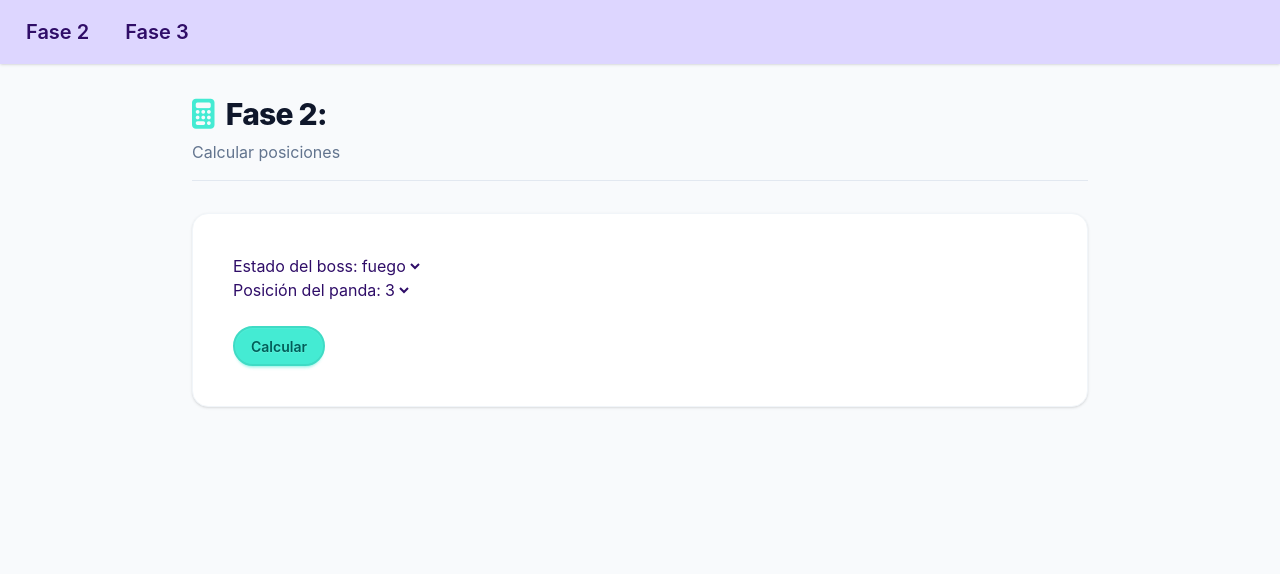
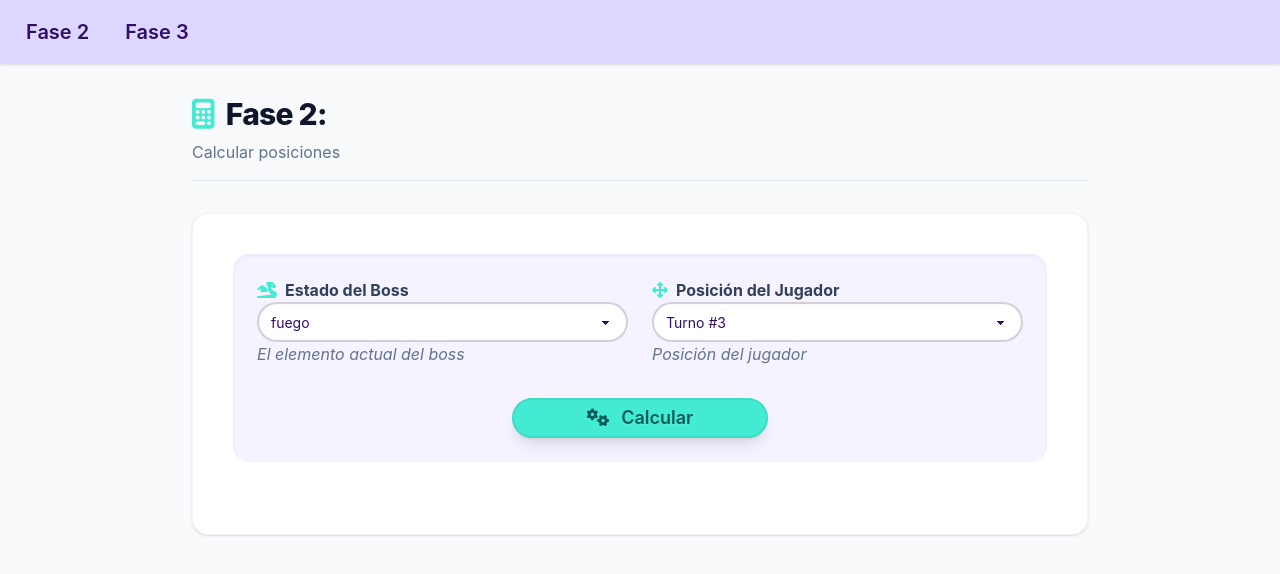
Before and after one commit to verocamiz/sabanas-helper, an Angular app: page /fase2 in a window 1280 px wide. Shown: the top 574 px of the page. Built offline with nearby package versions, Linux system fonts and the light colour scheme.

Commit message:
added fase2 styles

```diff
--- a/src/app/components/fase2-calculator/fase2-calculator.html
+++ b/src/app/components/fase2-calculator/fase2-calculator.html
@@ -1,7 +1,7 @@
 <!-- src/app/pages/fase2/fase2-calculator.component.html -->
 
 
-<div>
+<!-- <div>
   <label>Estado del boss:</label>
   <select [(ngModel)]="estadoPanda">
     <option *ngFor="let e of estados" [value]="e">{{e}}</option>
@@ -16,7 +16,55 @@
 </div>
 
 <br>
- <button class="btn btn-primary" (click)="calcular()">Calcular</button>
+ <button class="btn btn-primary" (click)="calcular()">Calcular</button> -->
+
+ <div class="bg-violet-50 p-6 rounded-2xl shadow-inner mb-8">
+  <div class="grid grid-cols-1 md:grid-cols-2 gap-6">
+
+    <div class="form-control w-full">
+      <label class="label">
+        <span class="label-text font-bold text-slate-700 flex items-center gap-2">
+          <i class="fa-solid fa-dragon text-primary"></i> Estado del Boss
+        </span>
+      </label>
+      <select
+        [(ngModel)]="estadoPanda"
+        class="select select-bordered w-full bg-white transition-all focus:ring-2 focus:ring-primary/20">
+        <option disabled selected value="">Selecciona elemento...</option>
+        <option *ngFor="let e of estados" [value]="e">{{e}}</option>
+      </select>
+      <label class="label">
+        <span class="label-text-alt text-slate-500 italic">El elemento actual del boss</span>
+      </label>
+    </div>
+
+    <div class="form-control w-full">
+      <label class="label">
+        <span class="label-text font-bold text-slate-700 flex items-center gap-2">
+          <i class="fa-solid fa-arrows-up-down-left-right text-primary"></i> Posición del Jugador
+        </span>
+      </label>
+      <select
+        [(ngModel)]="posPanda" (ngModelChange)="posPanda = +$event"
+        class="select select-bordered  w-full bg-white transition-all focus:ring-2 focus:ring-primary/20">
+        <option *ngFor="let n of [1,2,3,4,5,6]" [value]="n">Turno #{{n}}</option>
+      </select>
+      <label class="label">
+        <span class="label-text-alt text-slate-500 italic">Posición del jugador</span>
+      </label>
+    </div>
+
+  </div>
+
+  <div class="mt-8 flex justify-center">
+    <button
+      class="btn btn-primary btn-wide text-lg shadow-lg hover:scale-105 active:scale-95 transition-all gap-3"
+      (click)="calcular()">
+      <i class="fa-solid fa-gears"></i>
+      Calcular
+    </button>
+  </div>
+</div>
 
 
 <!-- <div *ngFor="let r of resultados">
```
